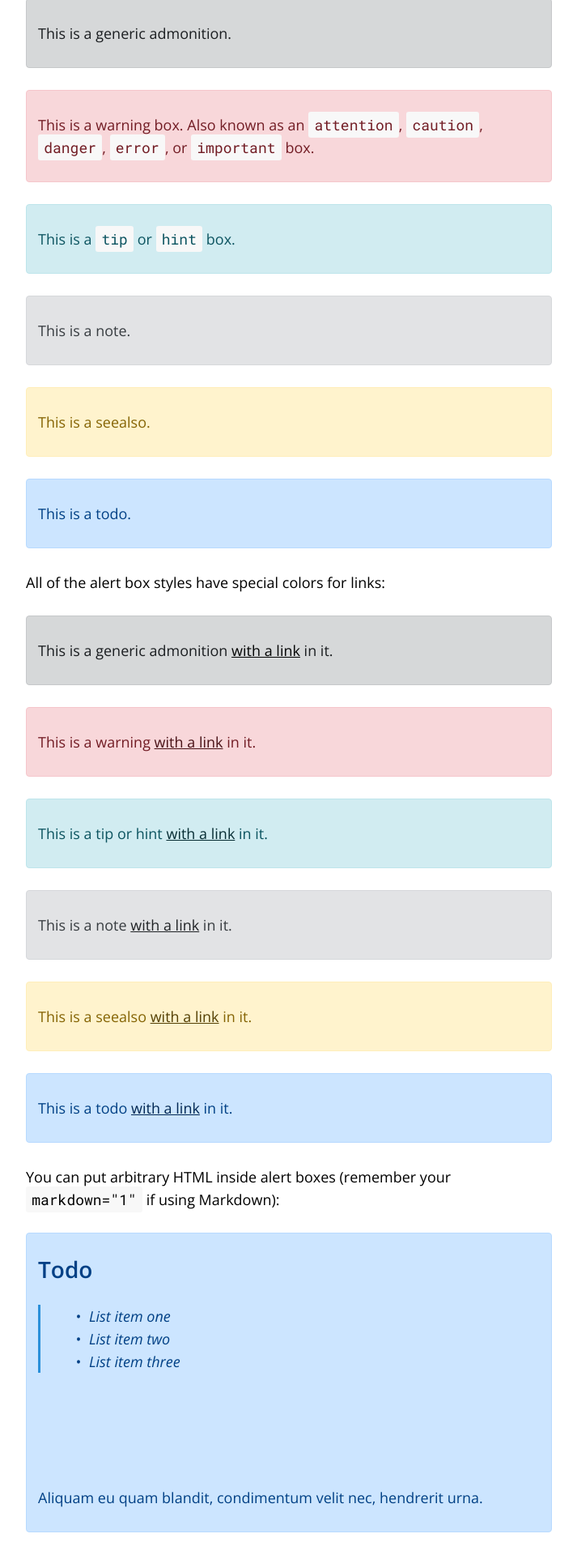
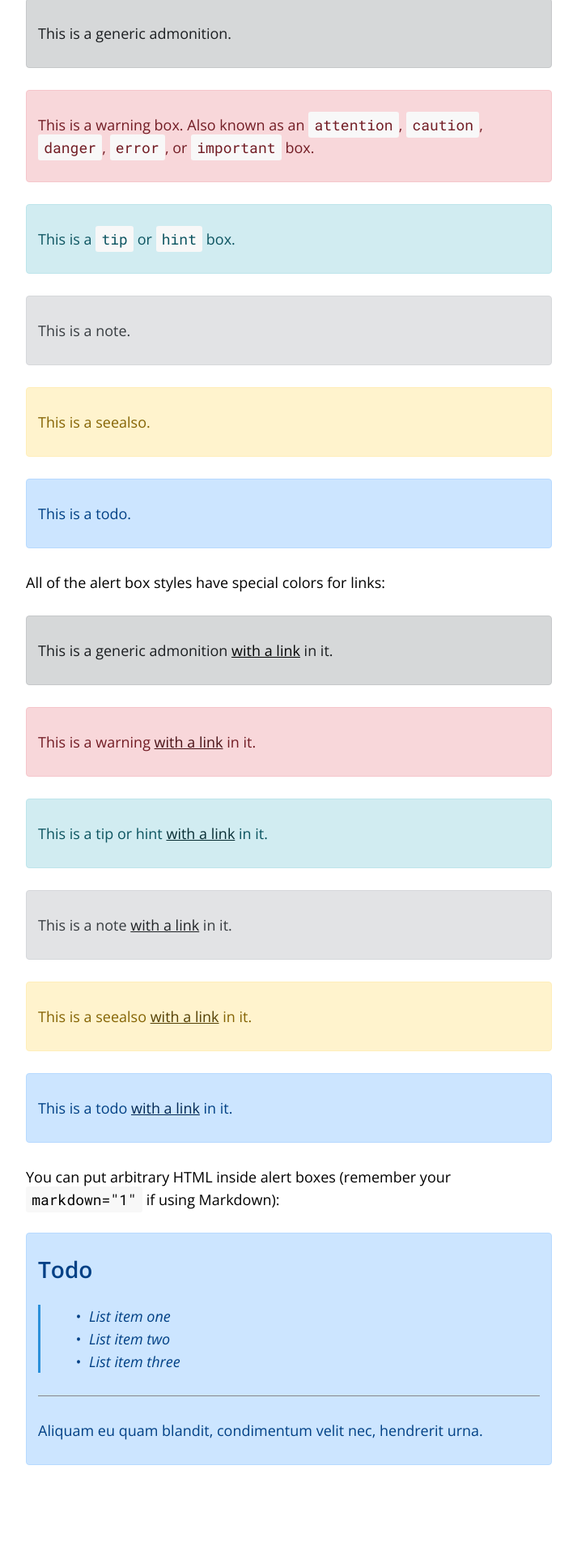
Before and after one commit to seanh/jekyll-theme-oatcake, a Jekyll site: the page built from _posts/2019-09-09-alert-boxes.md, in a window 1280 px wide. Shown: the part 961-2881 px from the top of the page at 81% size, without its empty margins (283-996 px from the left). Built offline with Jekyll 4.4.1, drawn with Linux system fonts in a browser that asks for light colours; our own code applies the rules of GitHub Pages for plain Markdown files; comment, search, counter and statistics services are not loaded; after the commit the page ends 2798 px from its top, so only the background shows below that.

Commit message:
Re-style horizontal rules

```diff
--- a/_sass/_typography.scss
+++ b/_sass/_typography.scss
@@ -57,18 +57,10 @@ strong, b {
 }
 
 hr {
-  margin-top: calc(var(--body-line-height) * 2);
-  margin-bottom: calc(var(--body-line-height) * 2);
-  box-sizing: content-box;
+  background: transparent;
   border: 0;
-  color: var(--body-color);
-  display: block;
-  height: var(--body-line-height);
-  margin-right: auto;
-  margin-left: auto;
-  background-size: 100% var(--body-line-height);
-  background-image: linear-gradient(to bottom, transparent 1px, transparent 11px, var(--body-color) 11px, var(--body-color) 15px, transparent 15px, transparent 26px);
-  width: 100px;
+  border-top: 1px solid var(--muted-color);
+  margin-bottom: var(--body-line-height);
 }
 
 sup,
```
